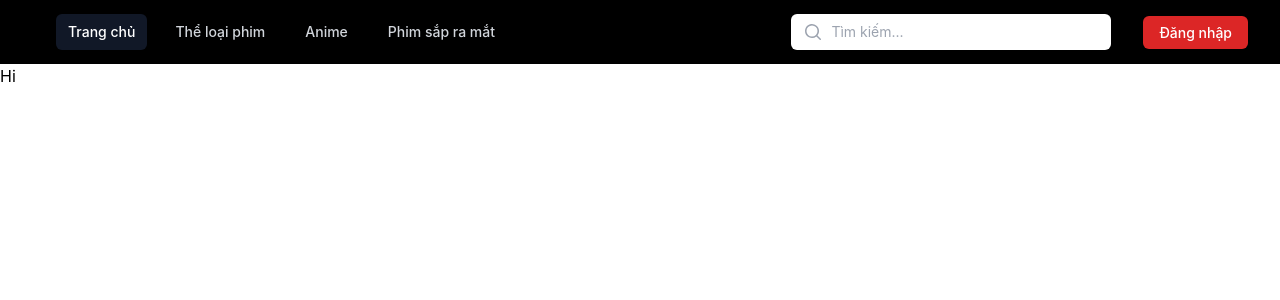
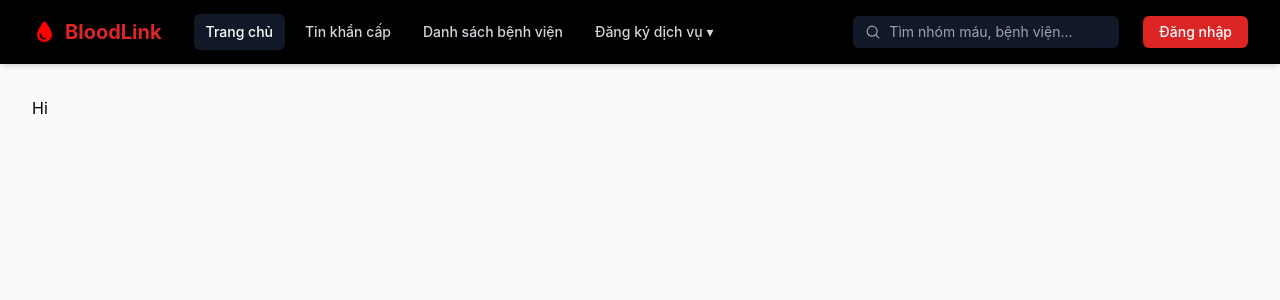
Before and after one commit to HaVuHongPhuc/BloodLink_Project, a React (Create React App) app in the folder frontend/: page / in a window 1280 px wide. Shown: the top 300 px of the page. Built offline with nearby package versions, Linux system fonts and the light colour scheme.

Commit message:
Cập nhật nội dung cơ bản

```diff
--- a/frontend/package.json
+++ b/frontend/package.json
@@ -3,10 +3,16 @@
   "version": "0.1.0",
   "private": true,
   "dependencies": {
+    "@fortawesome/fontawesome-svg-core": "^7.3.1",
+    "@fortawesome/free-brands-svg-icons": "^7.3.1",
+    "@fortawesome/free-regular-svg-icons": "^7.3.1",
+    "@fortawesome/free-solid-svg-icons": "^7.3.1",
+    "@fortawesome/react-fontawesome": "^3.5.0",
     "@testing-library/dom": "^10.4.1",
     "@testing-library/jest-dom": "^6.9.1",
     "@testing-library/react": "^16.3.2",
     "@testing-library/user-event": "^13.5.0",
+    "babel-plugin-macros": "^3.1.0",
     "react": "^19.2.6",
     "react-dom": "^19.2.6",
     "react-scripts": "5.0.1",
--- a/frontend/src/App.js
+++ b/frontend/src/App.js
@@ -1,12 +1,12 @@
 import Homepage from './Pages/Publics/Homepage';
-import Test from './Pages/test';
+import Cus_Profile from './Pages/Customer/Cus_Profile';
 import './App.css';
 
 function App() {
   const currentPath = window.location.pathname;
   let PageComponent;
- if (currentPath.toLowerCase() === '/test') {
-    PageComponent = Test;
+  if (currentPath.toLowerCase() === '/Cus_Profile') {
+    PageComponent = Cus_Profile;
   }
   else {
     PageComponent = Homepage; // Mặc định là trang chủ
--- a/frontend/src/Pages/Layout.jsx
+++ b/frontend/src/Pages/Layout.jsx
@@ -1,120 +1,138 @@
 import { useState } from 'react';
 import '../index.css';
 
-  const Layout = ({ children,searchTerm, setSearchTerm }) => {
-    // Tạo state để quản lý việc mở/đóng menu trên mobile và dropdown profile
+import { FontAwesomeIcon } from '@fortawesome/react-fontawesome';
+import { faDroplet } from '@fortawesome/free-solid-svg-icons';
+
+const Layout = ({ children, searchTerm, setSearchTerm }) => {
   const [isMobileMenuOpen, setIsMobileMenuOpen] = useState(false);
   const [isProfileMenuOpen, setIsProfileMenuOpen] = useState(false);
   const [isCategoryMenuOpen, setIsCategoryMenuOpen] = useState(false);
 
   return (
-      <div>
-        <header>
-          <nav className="relative bg-black">
-            <div className="mx-auto max-w-7xl px-2 sm:px-6 lg:px-8">
+    <div className="min-h-screen bg-gray-50 flex flex-col">
+      {/* HEADER / NAVBAR */}
+      <header className="sticky top-0 z-50 shadow-md">
+        <nav className="bg-black text-white">
+          <div className="mx-auto max-w-7xl px-4 sm:px-6 lg:px-8">
             <div className="relative flex h-16 items-center justify-between">
+
+              {/* Nút Hamburger cho Mobile */}
               <div className="absolute inset-y-0 left-0 flex items-center sm:hidden">
-                  {/* <!-- Mobile menu button--> */}
                 <button
                   type="button"
                   onClick={() => setIsMobileMenuOpen(!isMobileMenuOpen)}
-                    className="relative inline-flex items-center justify-center rounded-md p-2 text-gray-400 hover:bg-white/5 hover:text-white focus:outline-2 focus:-outline-offset-1 focus:outline-indigo-500"
+                  className="inline-flex items-center justify-center rounded-md p-2 text-gray-400 hover:bg-gray-800 hover:text-white focus:outline-none"
                 >
-                    <span className="absolute -inset-0.5"></span>
                   <span className="sr-only">Open main menu</span>
                   {isMobileMenuOpen ? (
-                      <svg viewBox="0 0 24 24" fill="none" stroke="currentColor" strokeWidth="1.5" aria-hidden="true" className="size-6">
-                        <path d="M6 18 18 6M6 6l12 12" strokeLinecap="round" strokeLinejoin="round" />
+                    <svg className="size-6" fill="none" viewBox="0 0 24 24" stroke="currentColor">
+                      <path strokeLinecap="round" strokeLinejoin="round" strokeWidth="2" d="M6 18L18 6M6 6l12 12" />
                     </svg>
                   ) : (
-                      <svg viewBox="0 0 24 24" fill="none" stroke="currentColor" strokeWidth="1.5" aria-hidden="true" className="size-6">
-                        <path d="M3.75 6.75h16.5M3.75 12h16.5m-16.5 5.25h16.5" strokeLinecap="round" strokeLinejoin="round" />
+                    <svg className="size-6" fill="none" viewBox="0 0 24 24" stroke="currentColor">
+                      <path strokeLinecap="round" strokeLinejoin="round" strokeWidth="2" d="M4 6h16M4 12h16M4 18h16" />
                     </svg>
                   )}
                 </button>
               </div>
 
+              {/* Logo & Navigation Desktop */}
               <div className="flex flex-1 items-center justify-center sm:items-stretch sm:justify-start">
-                  <div className="hidden sm:ml-6 sm:block">
-                    <div className="flex space-x-4">
-                      <a href="/homepage" aria-current="page" className="rounded-md bg-gray-900 px-3 py-2 text-sm font-medium text-white">Trang chủ</a>
+                {/* Logo BloodLink */}
+                <a href="/homepage" className="flex items-center gap-2 font-bold text-xl text-red-600 mr-4">
+                  <FontAwesomeIcon icon={faDroplet} style={{color: "rgb(255, 0, 0)",}} /><span>BloodLink</span>
+                </a>
+
+                {/* Menu desktop */}
+                <div className="hidden sm:ml-4 sm:block">
+                  <div className="flex space-x-2">
+                    <a href="/homepage" className="rounded-md bg-gray-900 px-3 py-2 text-sm font-medium text-white">
+                      Trang chủ
+                    </a>
+
+                    <a href="/ListTinKhancap" className="rounded-md px-3 py-2 text-sm font-medium text-gray-300 hover:bg-gray-800 hover:text-white">
+                      Tin khẩn cấp
+                    </a>
+
+                    <a href="/hospitals" className="rounded-md px-3 py-2 text-sm font-medium text-gray-300 hover:bg-gray-800 hover:text-white">
+                      Danh sách bệnh viện
+                    </a>
+
+                    {/* Dropdown Đăng ký Hiến / Nhận Máu */}
                     <div className="relative">
                       <button
                         type="button"
                         onClick={() => setIsCategoryMenuOpen(!isCategoryMenuOpen)}
-                          className="rounded-md px-3 py-2 text-sm font-medium text-gray-300 hover:bg-white/5 hover:text-white"
+                        className="rounded-md px-3 py-2 text-sm font-medium text-gray-300 hover:bg-gray-800 hover:text-white inline-flex items-center gap-1"
                       >
-                          Thể loại phim
+                        Đăng ký dịch vụ ▾
                       </button>
                       {isCategoryMenuOpen && (
-                        <div className="absolute right-0 z-10 mt-2 w-48 origin-top-right rounded-md bg-black py-1 shadow-lg ring-1 ring-black/5 focus:outline-hidden">
-                        <a href="/hanhdong" className="block px-4 py-2 text-sm text-gray-300 hover:bg-gray-700">Hành động</a>
-                        <a href="/Kinhdi" className="block px-4 py-2 text-sm text-gray-300 hover:bg-gray-700">Kinh dị</a>
+                        <div className="absolute right-0 z-10 mt-2 w-48 rounded-md bg-white py-1 shadow-lg ring-1 ring-black/5">
+                          <a href="/register-donate" className="block px-4 py-2 text-sm text-gray-700 hover:bg-gray-100">
+                            Đăng ký hiến máu
+                          </a>
+                          <a href="/register-receive" className="block px-4 py-2 text-sm text-gray-700 hover:bg-gray-100">
+                            Đăng ký nhận máu
+                          </a>
                         </div>
                       )}
                     </div>
-                      <a href="/anime" className="rounded-md px-3 py-2 text-sm font-medium text-gray-300 hover:bg-white/5 hover:text-white">Anime</a>
-                      <a href="/trailer" className="rounded-md px-3 py-2 text-sm font-medium text-gray-300 hover:bg-white/5 hover:text-white">Phim sắp ra mắt</a>
                   </div>
                 </div>
               </div>
-                <div className="flex flex-1 items-center justify-center px-2 sm:ml-6 sm:justify-end">
-                  <div className="w-full max-w-lg sm:max-w-xs">
-                    <label htmlFor="search" className="sr-only">Search</label>
-                    <div className="relative">
+
+              {/* Ô TÌM KIẾM (SEARCH BAR) */}
+              <div className="flex items-center px-2 sm:ml-6">
+                <div className="w-full max-w-lg sm:max-w-xs relative">
                   <div className="pointer-events-none absolute inset-y-0 left-0 flex items-center pl-3">
-                        {/* Icon kính lúp */}
-                        <svg className="h-5 w-5 text-gray-400" viewBox="0 0 20 20" fill="currentColor" aria-hidden="true">
+                    <svg className="h-4 w-4 text-gray-400" viewBox="0 0 20 20" fill="currentColor">
                       <path fillRule="evenodd" d="M9 3.5a5.5 5.5 0 100 11 5.5 5.5 0 000-11zM2 9a7 7 0 1112.452 4.391l3.328 3.329a.75.75 0 11-1.06 1.06l-3.329-3.328A7 7 0 012 9z" clipRule="evenodd" />
                     </svg>
                   </div>
-                      {/* Ô nhập liệu */}
                   <input
                     id="search"
                     name="search"
                     type="search"
                     maxLength={255}
-                        placeholder="Tìm kiếm..."
-                        value={searchTerm} // Giá trị lấy từ kho
-                        // Khi gõ chữ báo về cho HomePage
+                    placeholder="Tìm nhóm máu, bệnh viện..."
+                    value={searchTerm || ''}
                     onChange={(e) => {
-                        // Cần kiểm tra xem setSearchTerm có tồn tại không để tránh lỗi ở các trang không có tính năng tìm kiếm
-                        if(setSearchTerm) setSearchTerm(e.target.value);
+                      if (setSearchTerm) setSearchTerm(e.target.value);
                     }}
-                        className="block w-full rounded-md border-0 bg-white py-1.5 pl-10 pr-3 text-gray-300 placeholder:text-gray-400 focus:bg-white focus:text-gray-900 focus:outline-none focus:ring-2 focus:ring-indigo-500 sm:text-sm sm:leading-6 transition-colors duration-200"
+                    className="block w-full rounded-md border-0 bg-gray-900 py-1.5 pl-9 pr-3 text-sm text-white placeholder:text-gray-400 focus:bg-white focus:text-gray-900 focus:outline-none focus:ring-2 focus:ring-red-500 transition-colors"
                   />
                 </div>
               </div>
 
-                </div>
-                <div>
-                </div>
-                <div className="absolute inset-y-0 right-0 flex items-center pr-2 sm:static sm:inset-auto sm:ml-6 sm:pr-0">
-                {/*Profile dropdown*/}
-                  <div className="relative shrink-0">
-
-                    {/* Kiểm tra xem có Token đăng nhập chưa */}
+              {/* TÀI KHOẢN / PROFILE */}
+              <div className="absolute inset-y-0 right-0 flex items-center pr-2 sm:static sm:inset-auto sm:ml-4 sm:pr-0">
                 {localStorage.getItem('userToken') ? (
-                      // NẾU ĐÃ ĐĂNG NHẬP: Avatar Profile
-                      <div>
+                  <div className="relative">
                     <button
                       type="button"
                       onClick={() => setIsProfileMenuOpen(!isProfileMenuOpen)}
-                          className="relative flex rounded-full bg-red-600 focus-visible:outline-2 focus-visible:outline-offset-2 focus-visible:outline-indigo-500"
+                      className="flex rounded-full bg-red-600 text-sm focus:outline-none focus:ring-2 focus:ring-red-500"
                     >
-                          <img src="https://upload.wikimedia.org/wikipedia/commons/9/99/Sample_User_Icon.png" alt="User profile" className="w-8 h-8 outline outline-white/10 rounded-full -outline-offset-1" />
+                      <img
+                        src="https://upload.wikimedia.org/wikipedia/commons/9/99/Sample_User_Icon.png"
+                        alt="User profile"
+                        className="w-8 h-8 rounded-full"
+                      />
                     </button>
 
-                        {/* Menu xổ xuống khi bấm vào Avatar */}
                     {isProfileMenuOpen && (
-                          <div className="absolute right-0 z-10 w-48 py-1 mt-2 origin-top-right bg-white rounded-md shadow-lg ring-1 ring-black/5 focus:outline-hidden">
-                            <a href="/profile" className="block px-4 py-2 text-sm text-gray-700 hover:bg-gray-100">Thông tin tài khoản</a>
+                      <div className="absolute right-0 z-10 mt-2 w-48 rounded-md bg-white py-1 shadow-lg ring-1 ring-black/5">
+                        <a href="/profile" className="block px-4 py-2 text-sm text-gray-700 hover:bg-gray-100">
+                          Thông tin tài khoản
+                        </a>
                         <button
                           onClick={() => {
-                                localStorage.removeItem('userToken'); // Xóa vé
+                            localStorage.removeItem('userToken');
                             window.location.reload();
                           }}
-                              className="block w-full px-4 py-2 text-sm text-left text-red-600 hover:bg-gray-100"
+                          className="block w-full text-left px-4 py-2 text-sm text-red-600 hover:bg-gray-100"
                         >
                           Đăng xuất
                         </button>
@@ -122,43 +140,43 @@
                     )}
                   </div>
                 ) : (
-                      // NẾU CHƯA ĐĂNG NHẬP: Hiện nút "Đăng nhập"
                   <a
                     href="/login"
-                        className="px-4 py-2 text-sm font-medium text-white transition bg-red-600 rounded-md hover:bg-red-700"
-                      >Đăng nhập
+                    className="px-4 py-1.5 text-sm font-medium text-white bg-red-600 rounded-md hover:bg-red-700 transition"
+                  >
+                    Đăng nhập
                   </a>
                 )}
+              </div>
 
             </div>
           </div>
-              </div>
-            </div>
+
+          {/* MENU MOBILE SLIDE DOWN */}
           {isMobileMenuOpen && (
-              <div id="mobile-menu" className="block sm:hidden">
-                <div className="space-y-1 px-2 pt-2 pb-3">
-                  <a href="/homepage" aria-current="page" className="block rounded-md bg-gray-900 px-3 py-2 text-base font-medium text-white">Trang chủ</a>
-                  <button
-                          type="button"
-                          onClick={() => setIsCategoryMenuOpen(!isCategoryMenuOpen)}
-                          className="rounded-md px-3 py-2 text-sm font-medium text-gray-300 hover:bg-white/5 hover:text-white"
-                        >
-                          Thể loại phim
-                        </button>
-                        {isCategoryMenuOpen && (
-                        <div className="absolute right-0 z-10 mt-2 w-48 origin-top-right rounded-md bg-gray-600 py-1 shadow-lg ring-1 ring-black/5 focus:outline-hidden">
-                        <a href="/hanhdong" className="block px-4 py-2 text-sm text-gray-300 hover:bg-gray-700">Hành động</a>
-                        <a href="/Kinhdi" className="block px-4 py-2 text-sm text-gray-300 hover:bg-gray-700">Kinh dị</a>
-                        </div>
-                          )}
-                  <a href="/anime" className="block rounded-md px-3 py-2 text-base font-medium text-gray-300 hover:bg-white/5 hover:text-white">Anime</a>
-                  <a href="#!" className="block rounded-md px-3 py-2 text-base font-medium text-gray-300 hover:bg-white/5 hover:text-white">Phim sắp chiếu</a>
-                </div>
+            <div className="sm:hidden bg-gray-900 px-2 pt-2 pb-3 space-y-1">
+              <a href="/homepage" className="block rounded-md bg-gray-800 px-3 py-2 text-base font-medium text-white">
+                Trang chủ
+              </a>
+              <a href="/ListTinKhancap" className="block rounded-md px-3 py-2 text-base font-medium text-gray-300 hover:bg-gray-700 hover:text-white">
+                Tin khẩn cấp
+              </a>
+              <a href="/hospitals" className="block rounded-md px-3 py-2 text-base font-medium text-gray-300 hover:bg-gray-700 hover:text-white">
+                Danh sách bệnh viện
+              </a>
+              <a href="/register-donate" className="block rounded-md px-3 py-2 text-base font-medium text-gray-300 hover:bg-gray-700 hover:text-white">
+                Đăng ký hiến máu
+              </a>
+              <a href="/register-receive" className="block rounded-md px-3 py-2 text-base font-medium text-gray-300 hover:bg-gray-700 hover:text-white">
+                Đăng ký nhận máu
+              </a>
             </div>
           )}
         </nav>
       </header>
-        <main>
+
+      {/* BODY NỘI DUNG CHÍNH */}
+      <main className="flex-1 max-w-7xl w-full mx-auto p-4 sm:p-6 lg:p-8">
         {children}
       </main>
     </div>
```
Also changed, not shown: frontend/src/Pages/HinhAnh,icons/poster_hienmau_homepage.jpg (added), frontend/src/Pages/Publics/BloodList.jsx (added), frontend/src/Pages/Publics/Cus_Login.jsx (added), frontend/src/Pages/Publics/Cus_Register.jsx (added), frontend/src/Pages/Publics/HospitalList.jsx (added), frontend/src/Pages/Publics/ListTinKhanCap.jsx (added), 1 other file (tests, documents, lock files or other folders). Lines whose indentation alone changed are shown as unchanged.
